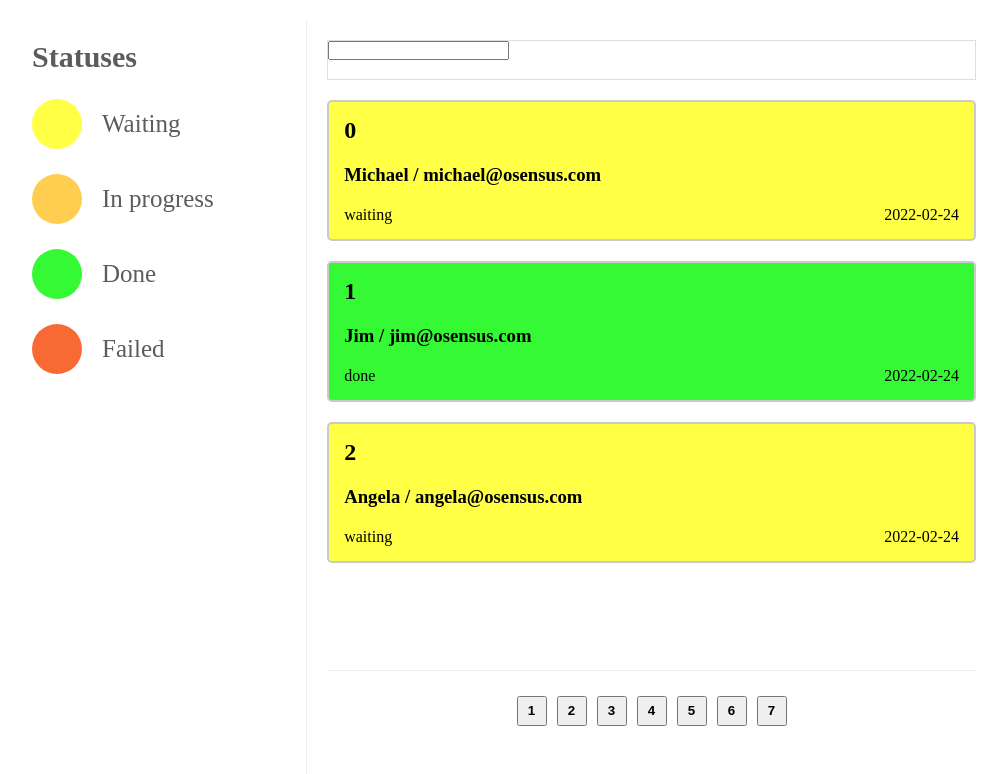
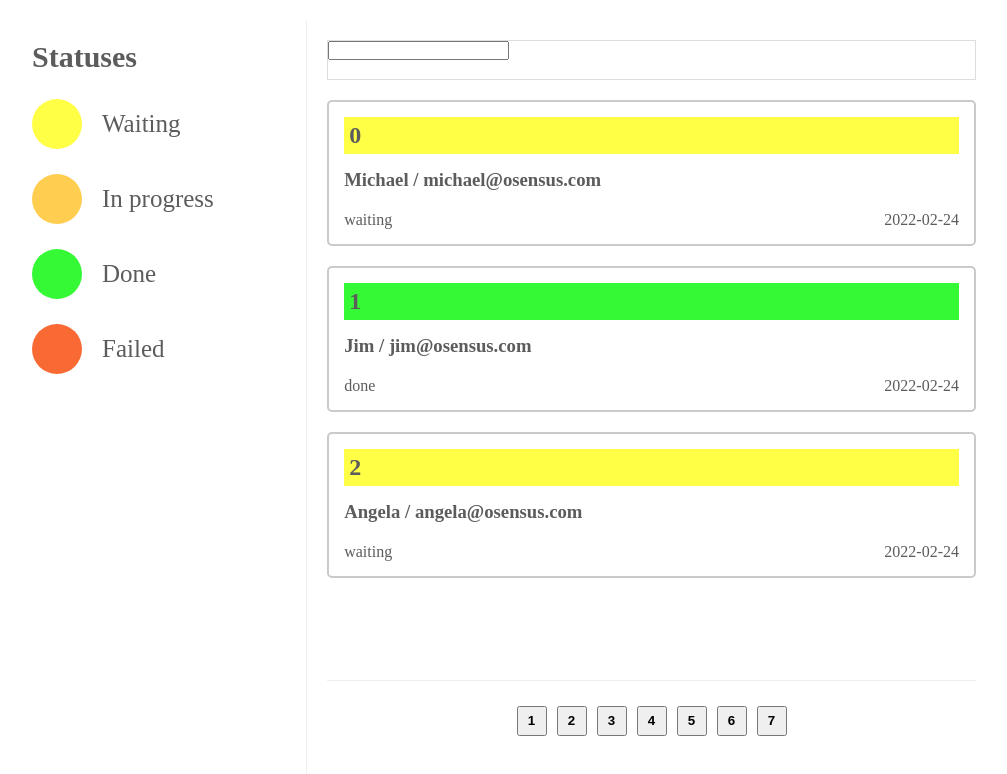
Before and after one commit to hakobyanviktoria8/osensus-task, a React (Create React App) app: page / in a window 1280 px wide. Shown: the top 774 px of the page, without its empty margins (136-1143 px from the left). Built offline with nearby package versions, Linux system fonts and the light colour scheme.

Commit message:
start nesting routing users/*

```diff
--- a/src/App.js
+++ b/src/App.js
@@ -1,13 +1,16 @@
 import './styles/App.css';
 import { Routes, Route, Link } from "react-router-dom";
 import HomeUsers from './routes/HomeUsers';
+import User from './routes/User';
 
 function App() {
   return (
     <div className="App">
       <Routes>
         <Route path="/" element={<HomeUsers />} />
-        <Route path="/users" element={<HomeUsers />} />
+        <Route path="users" element={<HomeUsers />}>
+          <Route path=":id" element={<User />} />
+        </Route>
       </Routes>
     </div>
   );
--- a/src/routes/HomeUsers.js
+++ b/src/routes/HomeUsers.js
@@ -2,9 +2,7 @@ import React, { useState, useEffect } from 'react'
 import "./../styles/HomeUsers.css"
 import usersData from './../jsons/users.json';
 import scansData from './../jsons/scans.json';
-
-// console.log("usersData",usersData)
-// console.log("scansData",scansData)
+import { Link } from "react-router-dom";
 
 function HomeUsers() {
     const[scansAllData, setScansAllData]= useState([])
@@ -27,29 +25,24 @@ function HomeUsers() {
         func(scansData)
     }, [])
 
-
-
-    // const[users, setUsers]= useState(usersData)
-    // const[scans, setScans]= useState(scansData)
-
   return (
     <div className='homeUsersWrapper'>
         <div className='statuses'>
             <h2>Statuses</h2>
             <div className='statuseTypes'>
-                <div >
+                <div>
                     <span className='waiting'/>
                     <p>Waiting</p>
                 </div>
-                <div >
+                <div>
                     <span className='in_progress'/>
                     <p>In progress</p>
                 </div>
-                <div >
+                <div>
                     <span className='done'/>
                     <p>Done</p>
                 </div>
-                <div >
+                <div>
                     <span className='failed'/>
                     <p>Failed</p>
                 </div>
@@ -61,14 +54,14 @@ function HomeUsers() {
             </div>
             <div className="usersWrapper">
                 {scansAllData[page]?.map(scan=>
-                    <div className={`user ${scan.status}`} key={scan.id}>
-                        <h2>{scan.id}</h2>
+                    <Link to={`/users/${scan.id}`} className="user" key={scan.id}>
+                        <h2 className={scan.status}>{scan.id}</h2>
                         <h3>{usersData[scan.id]?usersData[scan.id].name:"Name"} / {usersData[scan.id]?usersData[scan.id].email:"Email"}</h3>
-                        <div className='statusAndData'>
+                        <div className="statusAndData">
                             <span>{scan.status}</span>
                             <span>{scan.createdAt.slice(0,10)}</span>
                         </div>
-                   </div>
+                   </Link>
                 )}
             </div>
             <div className="paginationWrapper">
--- /dev/null
+++ b/src/routes/User.js
@@ -0,0 +1,9 @@
+import React from 'react'
+
+function User() {
+  return (
+    <div>User id</div>
+  )
+}
+
+export default User
--- a/src/styles/HomeUsers.css
+++ b/src/styles/HomeUsers.css
@@ -59,7 +59,7 @@
 }
 .mainContent > .usersWrapper{
     margin-bottom: 20px;
-    height: calc(100% - 170px);
+    height: calc(100% - 160px);
     overflow: hidden;
 }
 .user{
@@ -68,9 +68,13 @@
     border-radius: 5px;
     margin-bottom: 20px;
     cursor: pointer;
+    color: #5c5c5c;
+    text-decoration: none;
+    display: block;
 }
 .user > h2{
-    margin-bottom: 20px;
+    margin-bottom: 15px;
+    padding: 5px;
 }
 .user > .statusAndData{
     display: flex;
```
